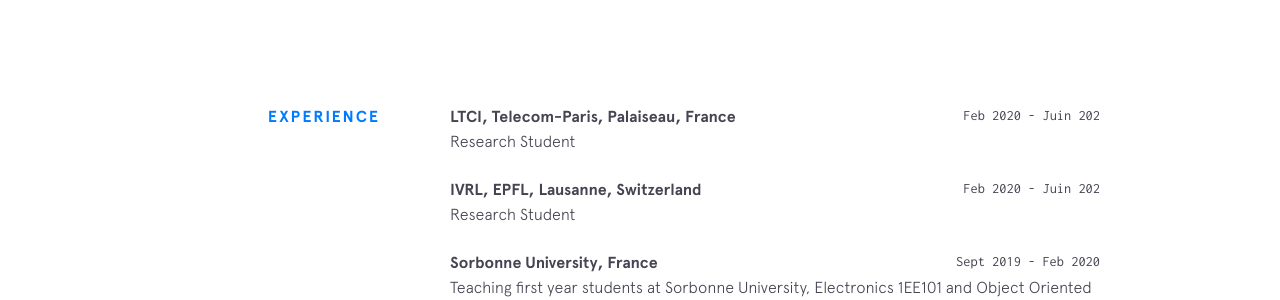
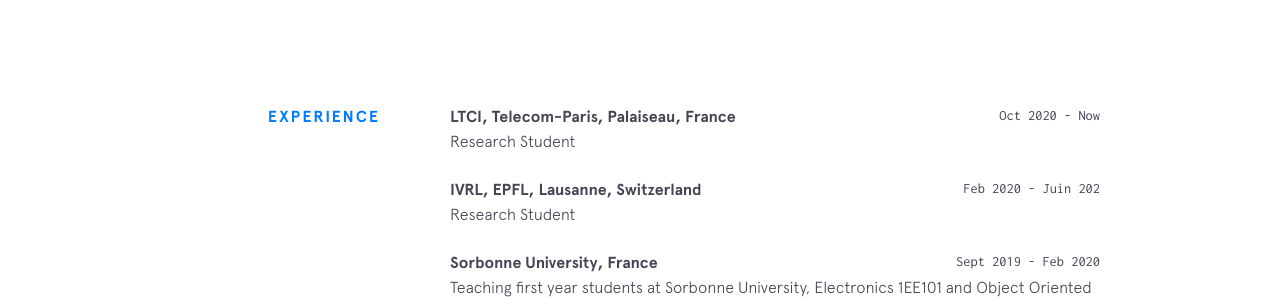
Before and after one commit to IemProg/IemProg.github.io, a Jekyll site: the page built from index.html, in a window 1280 px wide and 900 px high, scrolled down 1490 px. Shown: the part 152-452 px from the top of the window. Built offline with Jekyll 4.4.1, drawn with Linux system fonts in a browser that asks for light colours; nearby versions of some CDN libraries.

Commit message:
Update experience.yml

```diff
--- a/_data/experience.yml
+++ b/_data/experience.yml
@@ -1,6 +1,6 @@
 - company: LTCI, Telecom-Paris, Palaiseau, France
   url: https://www.telecom-paris.fr/fr/recherche/laboratoires/laboratoire-traitement-et-communication-de-linformation-ltci/les-equipes-de-recherche/image-modelisation-analyse-geometrie-synthese-images/theses-soutenues
-  time: Feb 2020 - Juin 202
+  time: Oct 2020 - Now
   position: Research Student
 
 - company: IVRL, EPFL, Lausanne, Switzerland
```
